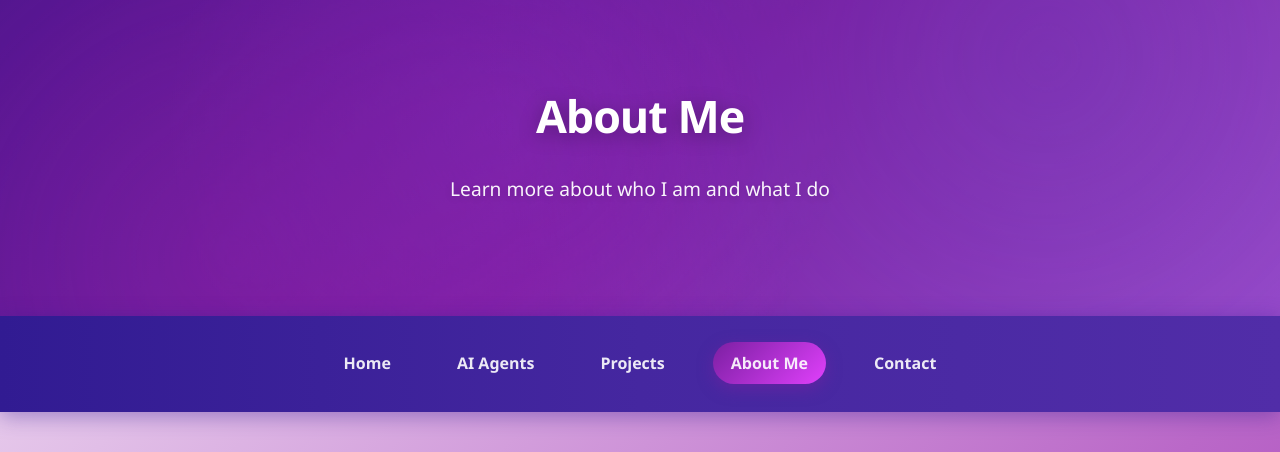
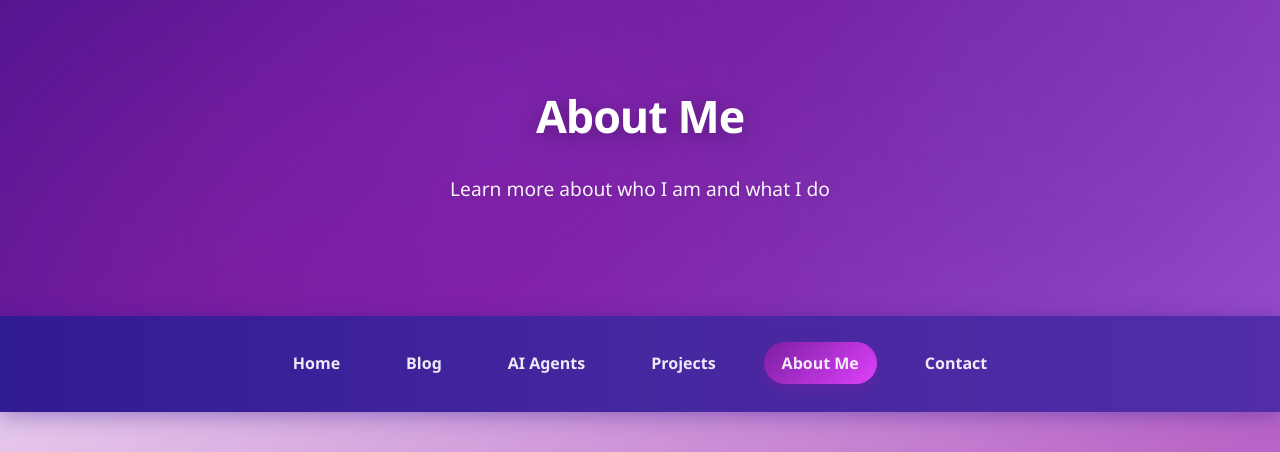
Before and after one commit to nicky-aigc/nicky-aigc.github.io, a Jekyll site: the page about.html, which Jekyll copies as it is, in a window 1280 px wide. Shown: the top 452 px of the page. Built offline with Jekyll 4.4.1, drawn with Linux system fonts in a browser that asks for light colours; grey boxes are pictures that could not be loaded.

Commit message:
🔗 统一导航栏：所有页面添加 Blog 链接
修复：
- ai-agents.html, projects.html, about.html, contact.html 都添加了 Blog 导航
- 导航顺序：Home → Blog → AI Agents → Projects → About Me → Contact
- 与 Jekyll layout (_layouts/default.html) 保持一致

```diff
--- a/about.html
+++ b/about.html
@@ -19,6 +19,7 @@
         <div class="container">
             <ul>
                 <li><a href="index.html">Home</a></li>
+                <li><a href="blog.html">Blog</a></li>
                 <li><a href="ai-agents.html">AI Agents</a></li>
                 <li><a href="projects.html">Projects</a></li>
                 <li><a href="about.html" class="active">About Me</a></li>
--- a/ai-agents.html
+++ b/ai-agents.html
@@ -18,6 +18,7 @@
         <div class="container">
             <ul>
                 <li><a href="index.html">Home</a></li>
+                <li><a href="blog.html">Blog</a></li>
                 <li><a href="ai-agents.html" class="active">AI Agents</a></li>
                 <li><a href="projects.html">Projects</a></li>
                 <li><a href="about.html">About Me</a></li>
--- a/contact.html
+++ b/contact.html
@@ -19,6 +19,7 @@
         <div class="container">
             <ul>
                 <li><a href="index.html">Home</a></li>
+                <li><a href="blog.html">Blog</a></li>
                 <li><a href="ai-agents.html">AI Agents</a></li>
                 <li><a href="projects.html">Projects</a></li>
                 <li><a href="about.html">About Me</a></li>
--- a/projects.html
+++ b/projects.html
@@ -19,6 +19,7 @@
         <div class="container">
             <ul>
                 <li><a href="index.html">Home</a></li>
+                <li><a href="blog.html">Blog</a></li>
                 <li><a href="ai-agents.html">AI Agents</a></li>
                 <li><a href="projects.html" class="active">Projects</a></li>
                 <li><a href="about.html">About Me</a></li>
```
